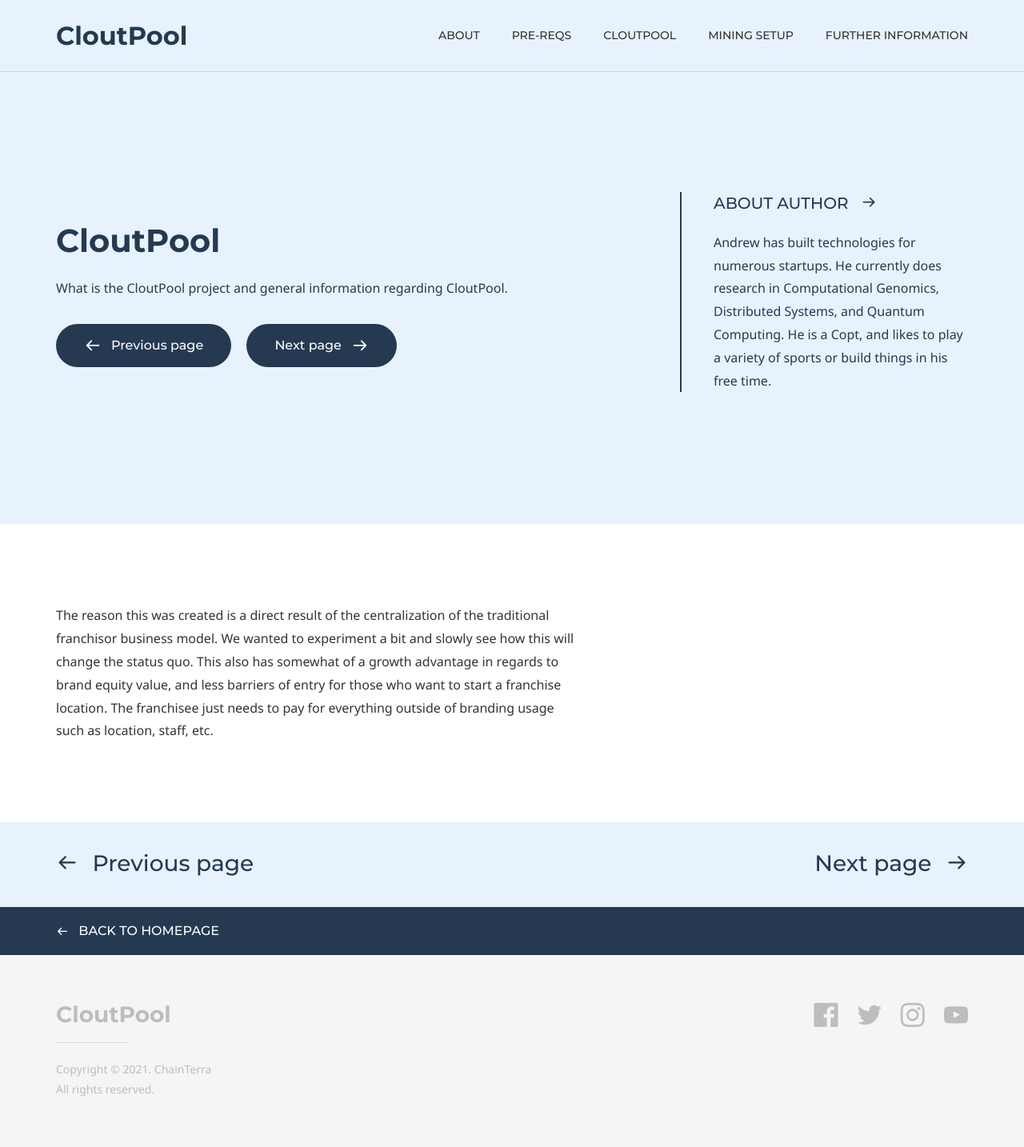
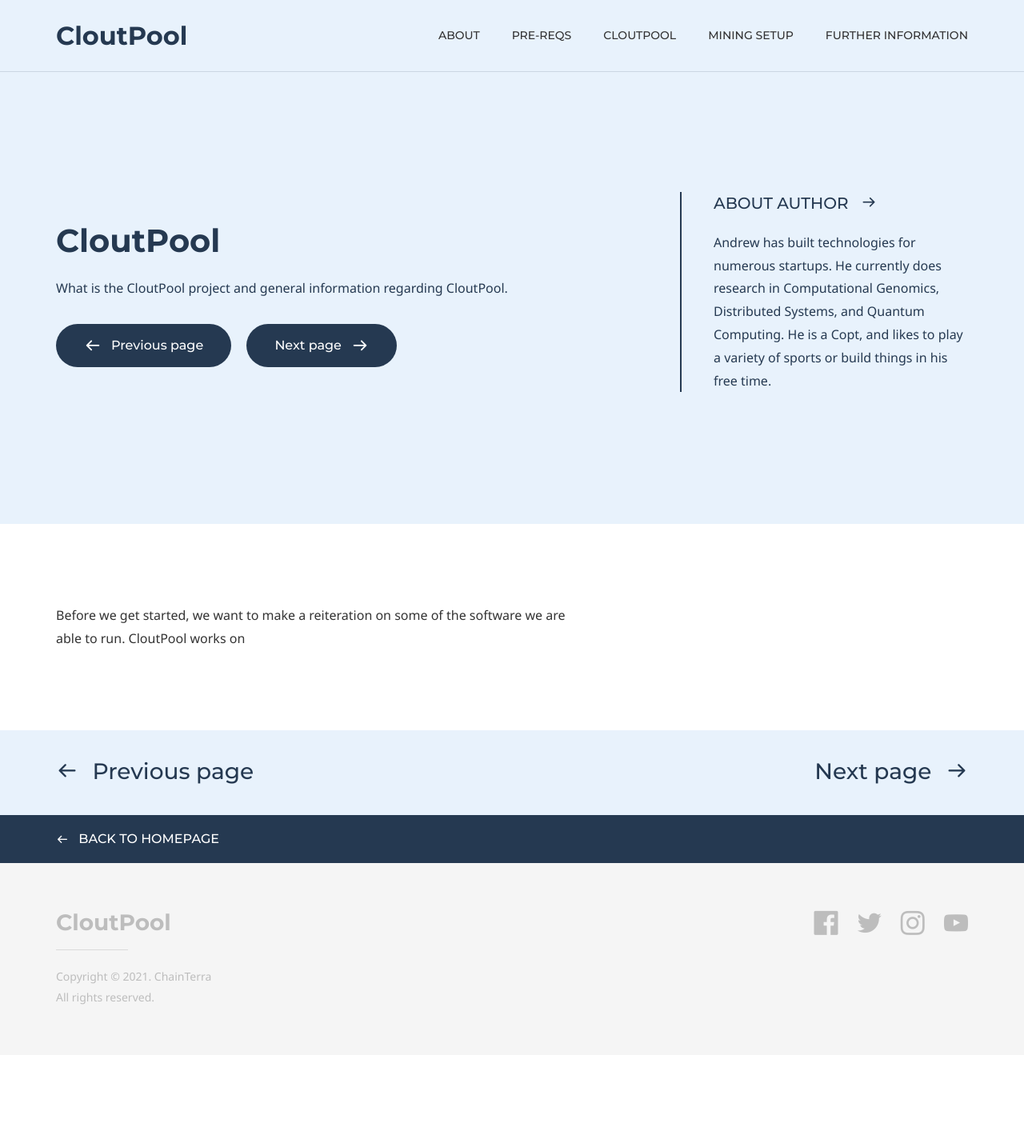
Before and after one commit to ChainTerra/BTCLT-Guide, a Jekyll site: the page built from cloutpool.md, in a window 1280 px wide. Shown: the whole page at 80% size. Built offline with Jekyll 4.4.1, drawn with Linux system fonts in a browser that asks for light colours; some web fonts are replaced; after the commit the page ends 1319 px from its top, so only the background shows below that.

Commit message:
Update cloutpool.md

```diff
--- a/cloutpool.md
+++ b/cloutpool.md
@@ -28,4 +28,4 @@ page_nav:
         url: 'https://chainterra.github.io/BTCLT-Guide/mining-setup/'
 ---
 
-The reason this was created is a direct result of the centralization of the traditional franchisor business model. We wanted to experiment a bit and slowly see how this  will change the status quo. This also has somewhat of a growth advantage in regards to brand equity value, and less barriers of entry for those who want to start a franchise location. The franchisee just needs to pay for everything outside of branding usage such as location, staff, etc.
+Before we get started, we want to make a reiteration on some of the software we are able to run. CloutPool works on
```
